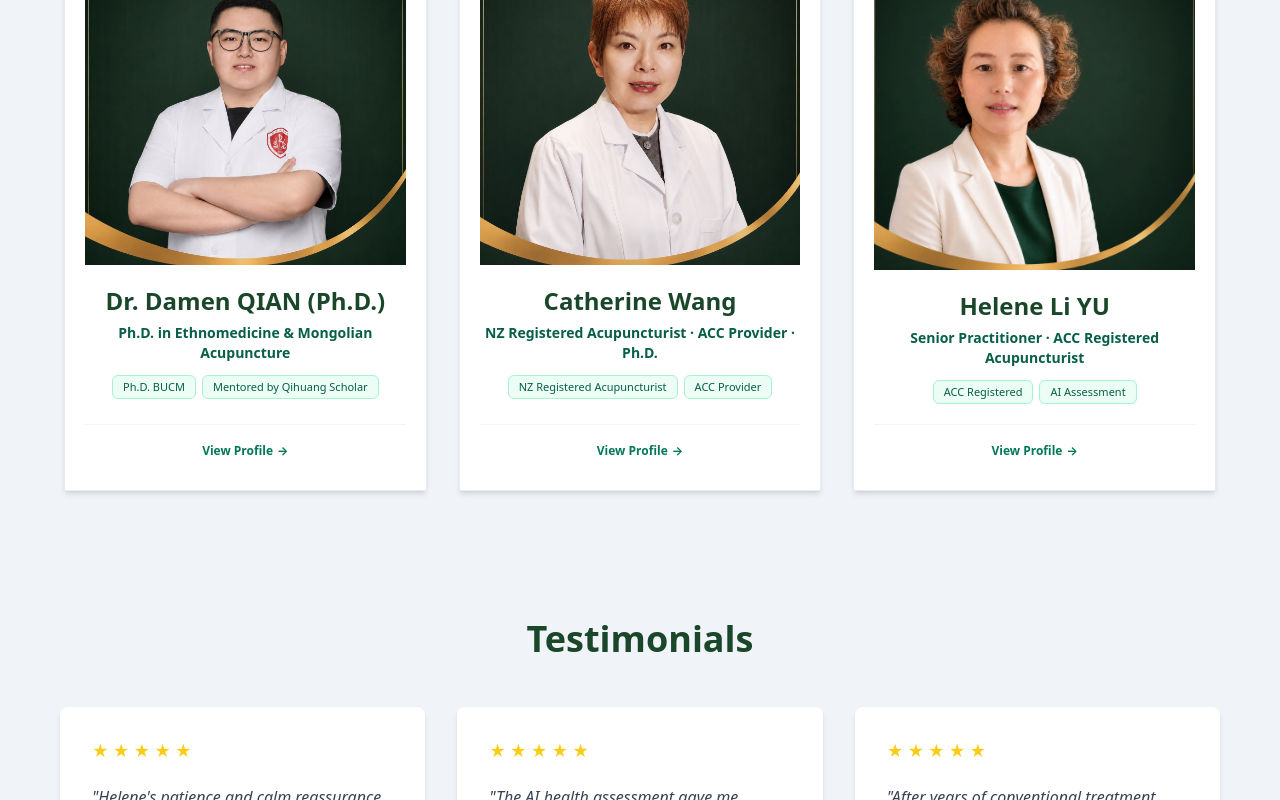
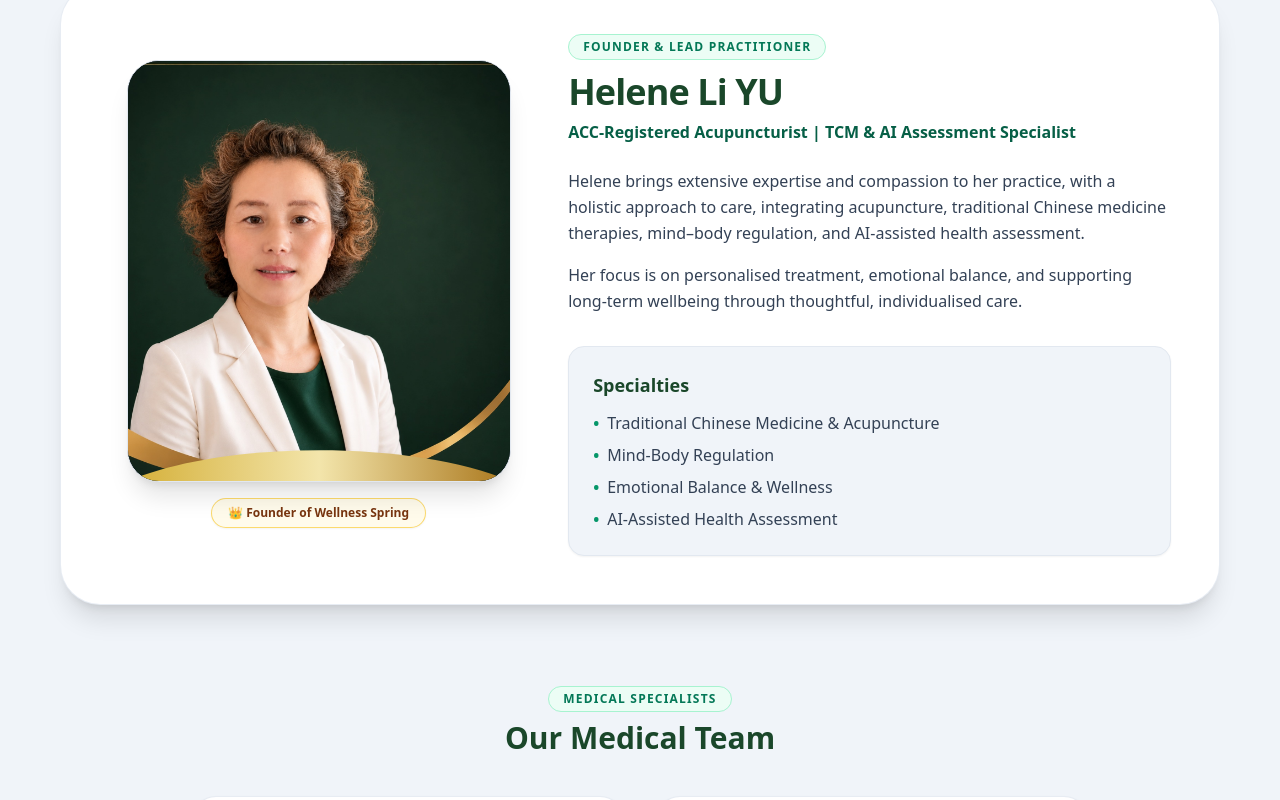
Before and after one commit to gogolf2020-byte/home, a React (Vite) app: page / in a window 1280 px wide. Shown: the part 4140-4940 px from the top of the page. Built offline with nearby package versions, Linux system fonts and the light colour scheme.

Commit message:
Update Founder Helene section and 2-doctor specialists layout

```diff
--- a/src/components/Practitioner.jsx
+++ b/src/components/Practitioner.jsx
@@ -1,28 +1,143 @@
 import { Link } from 'react-router-dom'
 import { usePreferences } from '../context/Preferences'
 import { practitionersData } from '../data/practitionersData'
+import founderPhoto from '../assets/22.jpg'
 
 export default function Practitioner() {
   const { language } = usePreferences() || { language: 'zh' }
   const lang = language === 'zh' ? 'zh' : language === 'de' ? 'de' : 'en'
 
+  // Filter team doctors list for the 2 specialists: Dr. Damen Qian & Catherine Wang
+  const teamDoctors = practitionersData.filter(
+    (doc) => doc.id === 'dr-damen-qian' || doc.id === 'catherine-wang'
+  )
+
   return (
-    <section id="practitioner" className="bg-[#f0f4f9] py-12 md:py-16 dark:bg-slate-950 transition-colors duration-300">
+    <section id="practitioner" className="bg-[#f0f4f9] py-16 md:py-24 dark:bg-slate-950 transition-colors duration-300">
       <div className="container mx-auto px-4 max-w-6xl">
-        {/* Original Section Title */}
-        <h2 className="text-4xl font-bold text-primary dark:text-emerald-400 mb-12 text-center">
+        {/* Section Title */}
+        <div className="text-center max-w-2xl mx-auto mb-14">
+          <h2 className="text-4xl font-bold text-primary dark:text-emerald-400 mb-4 text-center">
             Meet the Practitioner
           </h2>
+          <div className="w-16 h-1 bg-gradient-to-r from-emerald-600 to-teal-400 mx-auto rounded-full" />
+        </div>
 
-        {/* 3-Column Doctor Card Grid */}
-        <div className="grid grid-cols-1 md:grid-cols-2 lg:grid-cols-3 gap-8 max-w-6xl mx-auto">
-          {practitionersData.map((doc) => (
+        {/* 1. FOUNDER MODULE (Preserving screenshot layout & marking Founder title) */}
+        <div className="bg-white dark:bg-slate-900 rounded-[2.5rem] p-6 sm:p-10 md:p-12 shadow-xl border border-slate-200/80 dark:border-slate-800 mb-20">
+          <div className="grid lg:grid-cols-12 gap-10 items-center">
+            {/* Left Photo Container */}
+            <div className="lg:col-span-5 flex flex-col items-center">
+              <div className="relative w-full max-w-sm group">
+                <div className="relative overflow-hidden rounded-[2rem] shadow-xl bg-slate-900 border border-slate-200 dark:border-slate-800">
+                  <img
+                    src={founderPhoto}
+                    alt="Helene Li YU"
+                    className="h-[420px] w-full object-cover object-top transition-transform duration-700 group-hover:scale-105"
+                  />
+                  {/* Bottom Gold Wave Overlay matching screenshot */}
+                  <div className="absolute inset-x-0 bottom-0 pointer-events-none">
+                    <svg viewBox="0 0 400 65" fill="none" xmlns="http://www.w3.org/2000/svg" className="w-full h-auto drop-shadow-md">
+                      <path d="M0 65C100 22 300 22 400 65V65H0V65Z" fill="url(#goldGradFounder)" />
+                      <defs>
+                        <linearGradient id="goldGradFounder" x1="0" y1="0" x2="400" y2="0" gradientUnits="userSpaceOnUse">
+                          <stop stopColor="#D4AF37" />
+                          <stop offset="0.5" stopColor="#F3E5AB" />
+                          <stop offset="1" stopColor="#AA771C" />
+                        </linearGradient>
+                      </defs>
+                    </svg>
+                  </div>
+                </div>
+
+                {/* Founder Badge */}
+                <div className="mt-4 text-center">
+                  <span className="text-xs font-bold text-amber-900 dark:text-amber-300 bg-amber-50 dark:bg-amber-950/60 px-4 py-1.5 rounded-full inline-block border border-amber-300/80 dark:border-amber-800 shadow-sm">
+                    👑 {lang === 'zh' ? 'Wellness Spring 诊所创始人' : lang === 'de' ? 'Gründerin von Wellness Spring' : 'Founder of Wellness Spring'}
+                  </span>
+                </div>
+              </div>
+            </div>
+
+            {/* Right Details */}
+            <div className="lg:col-span-7 flex flex-col justify-between">
+              <div>
+                <span className="text-xs uppercase tracking-widest font-bold text-emerald-700 dark:text-emerald-400 bg-emerald-50 dark:bg-emerald-950/60 px-3.5 py-1 rounded-full border border-emerald-200 dark:border-emerald-800 inline-block mb-3">
+                  {lang === 'zh' ? '创始人 · 首席诊疗师' : lang === 'de' ? 'GRÜNDERIN & LEITENDE BEHANDLERIN' : 'FOUNDER & LEAD PRACTITIONER'}
+                </span>
+
+                <h3 className="text-3xl sm:text-4xl font-extrabold text-[#1a472a] dark:text-emerald-300 tracking-tight mb-2">
+                  Helene Li YU
+                </h3>
+
+                <p className="text-base font-semibold text-emerald-800 dark:text-emerald-400 mb-6">
+                  {lang === 'zh' ? '新西兰 ACC 注册高级针灸医师 ｜ 循证中医与 AI 结合调护专家' : lang === 'de' ? 'ACC-Registrierte Akupunkteurin | TCM & KI-Spezialistin' : 'ACC-Registered Acupuncturist | TCM & AI Assessment Specialist'}
+                </p>
+
+                <p className="text-slate-700 dark:text-slate-300 text-base leading-relaxed mb-4">
+                  {lang === 'zh'
+                    ? 'Helene 以丰富的专业经验与深切关怀服务每位来访者，采用融合针灸、中医疗法、身心调节和 AI 辅助健康评估的整体护理方法。'
+                    : lang === 'de'
+                    ? 'Helene verbindet umfassende Erfahrung und Einfühlungsvermögen mit einem ganzheitlichen Ansatz aus Akupunktur, traditioneller chinesischer Medizin, Körper-Geist-Regulation und KI-gestützter Gesundheitsanalyse.'
+                    : 'Helene brings extensive expertise and compassion to her practice, with a holistic approach to care, integrating acupuncture, traditional Chinese medicine therapies, mind–body regulation, and AI-assisted health assessment.'}
+                </p>
+
+                <p className="text-slate-700 dark:text-slate-300 text-base leading-relaxed mb-8">
+                  {lang === 'zh'
+                    ? '她专注于个性化治疗、情绪平衡与心理疏导，全方位支持患者的长期健康与身心调和。'
+                    : lang === 'de'
+                    ? 'Ihr Fokus liegt auf individueller Behandlung, emotionaler Balance und langfristigem Wohlbefinden durch aufmerksame, persönliche Betreuung.'
+                    : 'Her focus is on personalised treatment, emotional balance, and supporting long-term wellbeing through thoughtful, individualised care.'}
+                </p>
+
+                {/* Specialties Box (Matches user screenshot) */}
+                <div className="bg-[#f0f4f9] dark:bg-slate-800/90 p-6 rounded-2xl border border-slate-200 dark:border-slate-700 shadow-sm">
+                  <h4 className="font-bold text-lg text-primary dark:text-emerald-300 mb-3">
+                    Specialties
+                  </h4>
+                  <ul className="space-y-2 text-slate-700 dark:text-slate-300 text-sm sm:text-base">
+                    <li className="flex items-start gap-2">
+                      <span className="text-emerald-600 dark:text-emerald-400 font-bold">•</span>
+                      <span>Traditional Chinese Medicine & Acupuncture</span>
+                    </li>
+                    <li className="flex items-start gap-2">
+                      <span className="text-emerald-600 dark:text-emerald-400 font-bold">•</span>
+                      <span>Mind-Body Regulation</span>
+                    </li>
+                    <li className="flex items-start gap-2">
+                      <span className="text-emerald-600 dark:text-emerald-400 font-bold">•</span>
+                      <span>Emotional Balance & Wellness</span>
+                    </li>
+                    <li className="flex items-start gap-2">
+                      <span className="text-emerald-600 dark:text-emerald-400 font-bold">•</span>
+                      <span>AI-Assisted Health Assessment</span>
+                    </li>
+                  </ul>
+                </div>
+              </div>
+            </div>
+          </div>
+        </div>
+
+        {/* 2. DOCTORS TEAM GRID (2 Doctors: Dr. Damen Qian & Catherine Wang) */}
+        <div>
+          <div className="text-center max-w-2xl mx-auto mb-10">
+            <span className="text-emerald-700 dark:text-emerald-400 text-xs uppercase tracking-widest font-semibold bg-emerald-50 dark:bg-emerald-950/60 px-3.5 py-1 rounded-full border border-emerald-200 dark:border-emerald-800 inline-block mb-2">
+              {lang === 'zh' ? '专家医师团队' : lang === 'de' ? 'FACHÄRZTE TEAM' : 'MEDICAL SPECIALISTS'}
+            </span>
+            <h3 className="text-2xl sm:text-3xl font-extrabold text-[#1a472a] dark:text-emerald-300">
+              {lang === 'zh' ? '核心专家团队' : lang === 'de' ? 'Unsere Fachärzte' : 'Our Medical Team'}
+            </h3>
+          </div>
+
+          <div className="grid grid-cols-1 md:grid-cols-2 gap-8 max-w-4xl mx-auto">
+            {teamDoctors.map((doc) => (
               <Link
                 key={doc.id}
                 to={`/practitioners/${doc.slug}`}
-              className="group bg-white dark:bg-slate-900 p-5 shadow-md hover:shadow-2xl border border-slate-200/80 dark:border-slate-800 transition-all duration-500 cursor-pointer flex flex-col justify-between transform hover:-translate-y-2 block"
+                className="group bg-white dark:bg-slate-900 p-6 shadow-md hover:shadow-2xl border border-slate-200/80 dark:border-slate-800 transition-all duration-500 cursor-pointer flex flex-col justify-between transform hover:-translate-y-2 rounded-3xl block"
               >
-              {/* Photo Container: Full Image Display with Gold Frame Exposed */}
+                {/* Photo Container: Full Image Display with Gold Frame exposed */}
                 <div className="relative overflow-hidden bg-slate-900/5 dark:bg-slate-950">
                   <img
                     src={doc.photo}
@@ -31,13 +146,13 @@ export default function Practitioner() {
                   />
                 </div>
 
-              {/* Doctor Details below photo */}
+                {/* Doctor Details */}
                 <div className="pt-5 pb-2 text-center flex-1 flex flex-col justify-between">
                   <div>
                     {/* Doctor Name */}
-                  <h3 className="text-2xl font-extrabold text-[#1a472a] dark:text-emerald-300 group-hover:text-emerald-600 transition-colors mb-1.5">
+                    <h4 className="text-2xl font-extrabold text-[#1a472a] dark:text-emerald-300 group-hover:text-emerald-600 transition-colors mb-1.5">
                       {doc.name[lang]}
-                  </h3>
+                    </h4>
 
                     {/* Title / Accreditation */}
                     <p className="text-xs sm:text-sm font-semibold text-emerald-800 dark:text-emerald-400 mb-3 leading-snug">
@@ -57,7 +172,7 @@ export default function Practitioner() {
                     </div>
                   </div>
 
-                {/* Hover CTA Indicator */}
+                  {/* Hover CTA Link */}
                   <div className="pt-3 border-t border-slate-100 dark:border-slate-800/80 mt-2">
                     <span className="text-xs font-bold text-emerald-700 dark:text-emerald-400 inline-flex items-center gap-1 group-hover:translate-x-1 transition-transform">
                       <span>{lang === 'zh' ? '查看医师详情' : lang === 'de' ? 'Profil anzeigen' : 'View Profile'}</span>
@@ -69,6 +184,7 @@ export default function Practitioner() {
             ))}
           </div>
         </div>
+      </div>
     </section>
   )
 }
--- a/src/context/Preferences.jsx
+++ b/src/context/Preferences.jsx
@@ -223,6 +223,9 @@ const copy = {
   // Practitioner
   'Meet Our Practitioners': ['医师团队', 'Unser Ärzteteam'],
   'Meet the Practitioner': ['医师介绍', 'Unser Ärzteteam'],
+  'Founder of Wellness Spring': ['Wellness Spring 诊所创始人', 'Gründerin von Wellness Spring'],
+  'Founder & Lead Practitioner': ['诊所创始人 · 首席诊疗师', 'Gründerin & Leitende Behandlerin'],
+  'Medical Specialists': ['专家医师', 'Fachärzte & Spezialisten'],
   'Helene Li YU': ['Helene Li YU', 'Helene Li YU'],
   'Helene brings extensive expertise and compassion to her practice, with a holistic approach to care, integrating acupuncture, traditional Chinese medicine therapies, mind–body regulation, and AI-assisted health assessment.': [
     'Helene 以丰富的专业经验与关怀服务每位来访者，采用融合针灸、中医疗法、身心调节和 AI 辅助健康评估的整体护理方法。',
```
Also changed, not shown: src/assets/doctors/3.jpg (renamed from src/assets/doctors/Weixin Image_20260816235734_242_916.jpg). Lines whose indentation alone changed are shown as unchanged.
